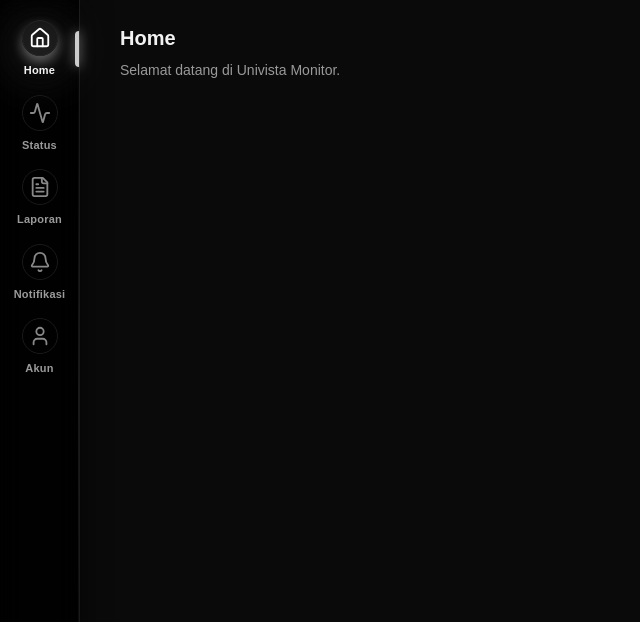
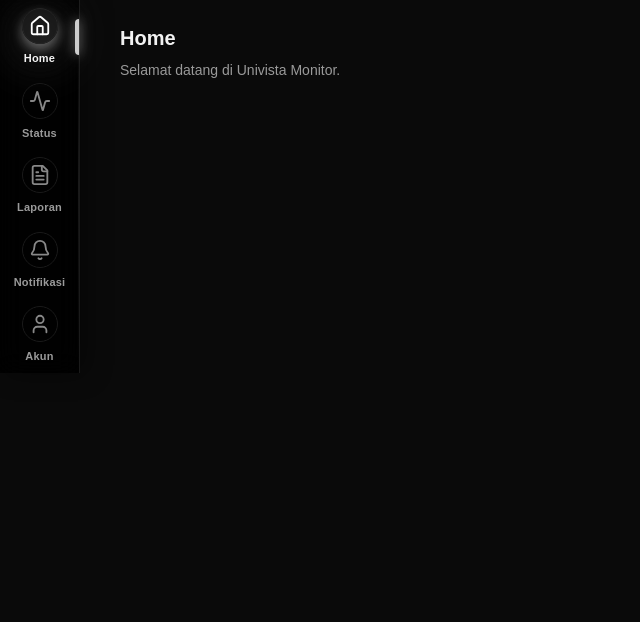
Before and after one commit to MateeJr/univistamonitor, a Next.js app: page / in a window 1280 px wide. Shown: the top 622 px of the page, without its empty margins (0-640 px from the left). Built offline with nearby package versions, Linux system fonts and the light colour scheme.

Commit message:
Navbar Adjustment

```diff
--- a/src/app/layout.tsx
+++ b/src/app/layout.tsx
@@ -27,7 +27,7 @@
     <html lang="en">
       <body className={`${geistSans.variable} ${geistMono.variable} antialiased bg-black text-[#ededed] min-h-[100dvh]`}>
         <NavBar />
-        <div className="pl-[96px]">
+        <div className="pt-[80px] md:pt-0 md:pl-[96px]">
           {children}
         </div>
       </body>
--- a/src/components/NavBar.tsx
+++ b/src/components/NavBar.tsx
@@ -17,17 +17,13 @@
 export default function NavBar() {
   const pathname = usePathname() || "/";
   return (
-    <div className="fixed inset-y-0 left-0 z-50 w-[80px]">
+    <div className="fixed z-50 inset-x-0 top-0 w-full md:top-0 md:left-0 md:right-auto md:w-[80px]">
       <div
-        className="relative flex h-full w-full flex-col items-center justify-start border-r border-[#1a1a1a] bg-black/90 backdrop-blur-md"
-        style={{
-          paddingTop: "calc(env(safe-area-inset-top, 0px) + 12px)",
-          paddingBottom: "calc(env(safe-area-inset-bottom, 0px) + 12px)",
-          boxShadow: "6px 0 24px rgba(0,0,0,0.45)",
-        }}
+        className="relative flex w-full h-[72px] md:h-full md:w-full flex-row md:flex-col items-center md:items-center justify-around md:justify-start border-b md:border-b-0 md:border-r border-[#1a1a1a] bg-black/90 backdrop-blur-md shadow-[0_6px_24px_rgba(0,0,0,0.45)] md:shadow-[6px_0_24px_rgba(0,0,0,0.45)]"
       >
-        {/* subtle vertical glow line */}
-        <div className="pointer-events-none absolute inset-y-0 right-0 w-px bg-gradient-to-b from-transparent via-white/10 to-transparent" />
+        {/* subtle glow lines */}
+        <div className="pointer-events-none absolute inset-x-0 bottom-0 h-px bg-gradient-to-r from-transparent via-white/10 to-transparent md:hidden" />
+        <div className="pointer-events-none absolute inset-y-0 right-0 w-px bg-gradient-to-b from-transparent via-white/10 to-transparent hidden md:block" />
         {TABS.map(({ key, label, Icon, href }) => {
           const isActive = pathname === href;
           return (
@@ -36,11 +32,14 @@
               href={href}
               aria-label={label}
               aria-current={isActive ? "page" : undefined}
-              className="group relative flex w-full flex-col items-center py-2 outline-none transition-all duration-200 ease-out hover:bg-white/[0.03] focus-visible:ring-2 focus-visible:ring-white/20"
+              className="group relative flex flex-1 md:flex-none w-auto md:w-full flex-col items-center py-2 outline-none transition-all duration-200 ease-out hover:bg-white/[0.03] focus-visible:ring-2 focus-visible:ring-white/20"
             >
               {/* active indicator bar */}
               {isActive && (
-                <span className="pointer-events-none absolute right-0 top-1/2 h-9 w-1 -translate-y-1/2 rounded-l bg-white/80 shadow-[0_0_12px_rgba(255,255,255,0.6)]" />
+                <span className="pointer-events-none absolute bottom-0 left-1/2 h-1 w-9 -translate-x-1/2 rounded-t bg-white/80 shadow-[0_0_12px_rgba(255,255,255,0.6)] md:hidden" />
+              )}
+              {isActive && (
+                <span className="pointer-events-none absolute right-0 top-1/2 h-9 w-1 -translate-y-1/2 rounded-l bg-white/80 shadow-[0_0_12px_rgba(255,255,255,0.6)] hidden md:block" />
               )}
               {/* hover/active radial glow behind icon */}
               <span
```
